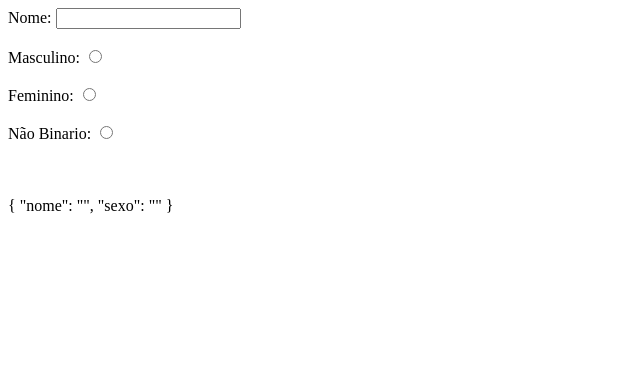
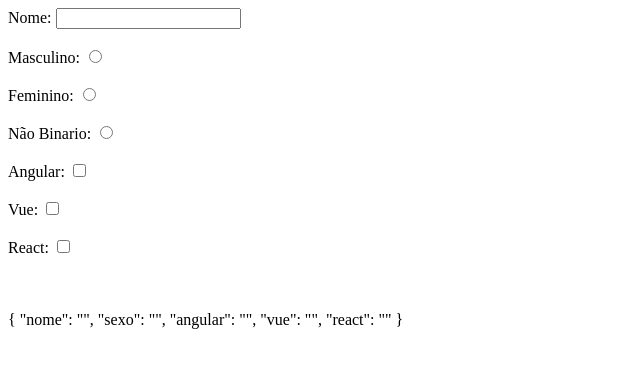
Before and after one commit to RubensHerculano22/AulasAngular, an Angular app: page / in a window 1280 px wide. Shown: the top 368 px of the page, without its empty margins (0-640 px from the left). Built offline with nearby package versions, Linux system fonts and the light colour scheme.

Commit message:
ngForm Checkbox

```diff
--- a/src/app/forms/forms.component.html
+++ b/src/app/forms/forms.component.html
@@ -30,6 +30,30 @@
 
     <br/>
     <br/>
+
+    <label>
+        Angular:
+        <input type="checkbox" name="angular" ngModel>
+    </label>
+
+    <br/>
+    <br/>
+
+    <label>
+        Vue:
+        <input type="checkbox" name="vue" ngModel>
+    </label>
+
+    <br/>
+    <br/>
+
+    <label>
+        React:
+        <input type="checkbox" name="react" ngModel>
+    </label>
+
+    <br/>
+    <br/>
 </form>
 
 <br/>
```
